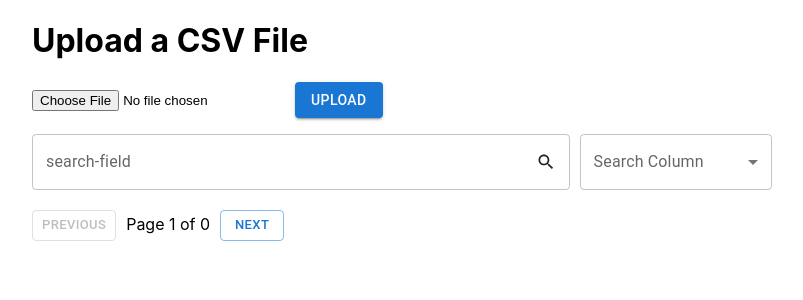
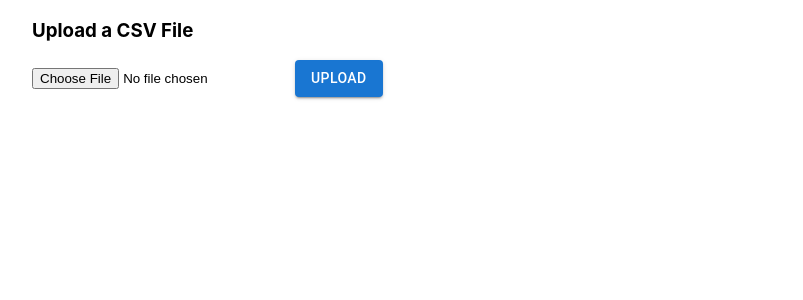
Before and after one commit to micaellaa/csv-search-app, a React (Create React App) app in the folder csv-search-app/: page / in a window 1280 px wide. Shown: the top 300 px of the page, without its empty margins (224-1027 px from the left). Built offline with nearby package versions, Linux system fonts and the light colour scheme.

Commit message:
Tests minor additions

```diff
--- a/csv-search-app/src/App.tsx
+++ b/csv-search-app/src/App.tsx
@@ -11,7 +11,7 @@ function App() {
     <div className="App">
         <FileUpload setUploadedData={setUploadedData} />
 
-        <PaginatedList uploadedData={uploadedData} />
+        {uploadedData.length > 0 && (<PaginatedList uploadedData={uploadedData} />)}
       </div>
 
   );
--- a/csv-search-app/src/components/FileUpload.tsx
+++ b/csv-search-app/src/components/FileUpload.tsx
@@ -54,7 +54,7 @@ function FileUpload({ setUploadedData }: FileUploadProps) {
   return (
    <div style={{display:'flex', justifyContent:'center'}} data-testid="fileUpload">
       <div style={{ width: '60%', minWidth: '600px'}}>
-      <h1>Upload a CSV File</h1>
+      <h3>Upload a CSV File</h3>
       {/* <label htmlFor="file-input"> */}
         <input
           type="file"
--- a/csv-search-app/src/components/PaginatedList.tsx
+++ b/csv-search-app/src/components/PaginatedList.tsx
@@ -1,6 +1,7 @@
 import React, { useEffect, useState } from "react";
 import { Button, TextField, InputLabel, Select, MenuItem, FormControl, SelectChangeEvent } from '@mui/material';
 import SearchOutlinedIcon from '@mui/icons-material/SearchOutlined';
+import { isNullishCoalesce } from "typescript";
 
 interface PaginatedListProps {
   uploadedData: any[];
@@ -11,12 +12,12 @@ interface TableHeaders {
 }
 
 const PaginatedList = ({ uploadedData }: PaginatedListProps) => {
-  const [listData, setListData] = useState<any[]>([]);
+  const [listData, setListData] = useState<any[] | null>(null);
   const [currPageListData, setCurrPageListData] = useState<any[]>([]);
   const [tableHeaders, setTableHeaders] = useState<TableHeaders>({});
   const [currentPage, setCurrentPage] = useState<number>(1);
   const [totalNumPages, setTotalNumPages] = useState<number>(1);
-  const [searchKey, setSearchKey] = useState<string>();
+  const [searchKey, setSearchKey] = useState<string>("");
   const [searchQuery, setSearchQuery] = useState<string>("");
 
   const itemsPerPage = 60;
@@ -55,18 +56,18 @@ const PaginatedList = ({ uploadedData }: PaginatedListProps) => {
 
   // Filter data according to search query
   useEffect(() => {
-    if (!uploadedData || !searchKey) return;
+    if (!uploadedData || !searchKey || searchKey === "") return;
 
     const searchColumn = tableHeaders[searchKey];
 
     const filteredData = uploadedData.filter((item) =>
       item[searchColumn].toString().toLowerCase().includes(searchQuery.toString().toLowerCase())
     );
+    setListData(filteredData);
 
     // Total number of pages
     const numPages = Math.ceil(filteredData.length / itemsPerPage);
     setTotalNumPages(numPages);
-    setListData(filteredData);
   }, [tableHeaders, searchQuery, searchKey, uploadedData]);
 
   // Handle field changes
@@ -101,12 +102,13 @@ const PaginatedList = ({ uploadedData }: PaginatedListProps) => {
   return (
     <div style={{display:'flex', justifyContent:'center'}} data-testid="paginatedList">
 
-      {currPageListData && (<div style={{ width: '60%', minWidth: '600px'}}>
+      {listData && (<div style={{ width: '60%', minWidth: '650px'}}>
         <div style={{display:'flex'}}>
         <TextField
             style={{ width: '70%', marginBottom:'20px' }}
             id="outlined-textarea"
-            label="search-field"
+            label="Search"
+            data-testid="search-field"
             placeholder="Search by any value"
             onChange={handleSearchFieldChange}
             InputProps={{
@@ -127,8 +129,8 @@ const PaginatedList = ({ uploadedData }: PaginatedListProps) => {
             data-testid="search-column"
             onChange={handleChangeSearchKey}
             native={true}
-            defaultValue="0"
           >
+            <option value=""></option>
             {Object.values(tableHeaders).map((colHeader, index) => (<option key={colHeader} value={index}>{colHeader}</option>))}
 
           </Select>
@@ -162,7 +164,7 @@ const PaginatedList = ({ uploadedData }: PaginatedListProps) => {
         </span>
         <Button variant="outlined" size="small"
           onClick={() => nextPage()}
-          disabled={currentPage === totalNumPages}
+          disabled={currentPage >= totalNumPages}
         >
           Next
         </Button>
```
Also changed, not shown: 2 other files (tests, documents, lock files or other folders).
